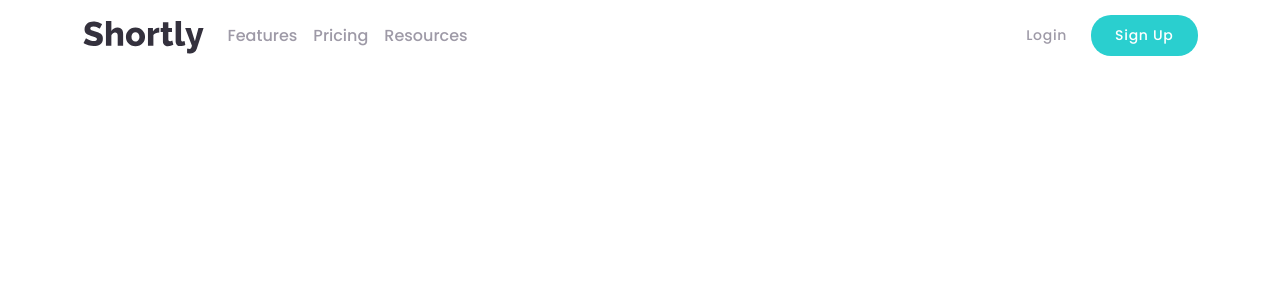
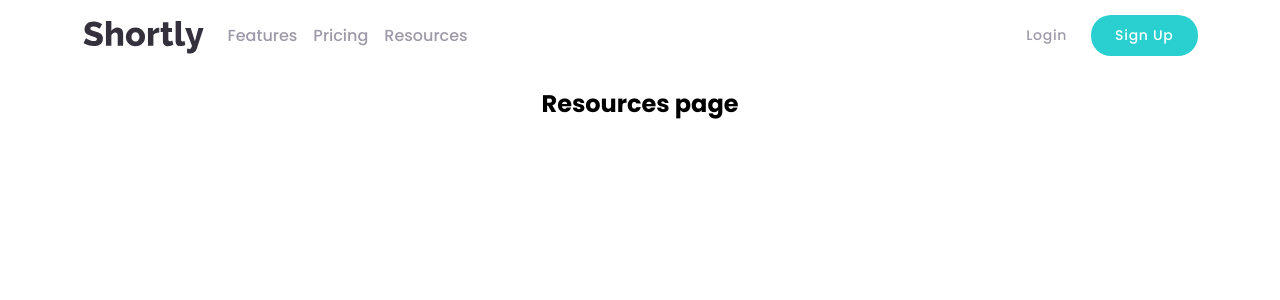
Before and after one commit to OlehTovkaniuk/url-short-fm, a React (Create React App) app: page /resources in a window 1280 px wide. Shown: the top 300 px of the page. Built offline with nearby package versions, Linux system fonts and the light colour scheme.

Commit message:
renamed resources page, centered text in features, pricing, resources

```diff
--- a/src/App.js
+++ b/src/App.js
@@ -2,7 +2,7 @@ import Navbar from './components/nav/Navbar';
 import Home from './components/home/Home';
 import Features from './components/features/Features';
 import Pricing from './components/pricing/Pricing';
-import Resourses from './components/resourses/Resourses';
+import Resources from './components/resources/Resources';
 import { BrowserRouter, Route, Switch } from "react-router-dom";
 import { useState, useEffect } from 'react';
 
@@ -40,8 +40,8 @@ function App() {
           <Route path="/pricing">
             <Pricing />
           </Route>
-          <Route path="/resourses">
-            <Resourses />
+          <Route path="/resources">
+            <Resources />
           </Route>
         </Switch>
       </BrowserRouter>
--- a/src/components/features/Features.jsx
+++ b/src/components/features/Features.jsx
@@ -10,7 +10,7 @@ const WrapperDiv = styled.div`
 export default function Features() {
     return (
         <WrapperDiv>
-            <p>Features page</p>
+            <h2 style={{ textAlign: 'center' }}>Features page</h2>
         </WrapperDiv>
     )
 }
--- a/src/components/nav/MobileMenu.jsx
+++ b/src/components/nav/MobileMenu.jsx
@@ -17,7 +17,7 @@ const StyledList = styled.ul`
 `
 
 export default function MobileMenu({ isOpen, isMobile, close }) {
-    const wrapperDivStyles = {
+    const menuBgStyles = {
         display: isMobile.display,
         position: 'absolute',
         top: isOpen.top,
@@ -34,7 +34,7 @@ export default function MobileMenu({ isOpen, isMobile, close }) {
     }
 
     return (
-        <div style={wrapperDivStyles}>
+        <div style={menuBgStyles}>
             <StyledList>{navList.map(item => <ListItem name={item.name} key={item.id} link={item.link} close={close} />)}</StyledList>
             <LoginButton />
             <Button text='Sign Up' />
--- a/src/components/nav/Navbar.jsx
+++ b/src/components/nav/Navbar.jsx
@@ -39,7 +39,7 @@ export default function Navbar({ showMenuBool }) {
         display: showMenuBool ? 'none' : 'flex'
     }
     const isOpen = {
-        top: open ? '5em' : '-50vh'
+        top: open ? '5em' : '-60vh'
     }
 
     return (
--- a/src/components/pricing/Pricing.jsx
+++ b/src/components/pricing/Pricing.jsx
@@ -10,7 +10,7 @@ const WrapperDiv = styled.div`
 export default function Pricing() {
     return (
         <WrapperDiv>
-            <p>Pricing page</p>
+            <h2 style={{ textAlign: 'center' }}>Pricing page</h2>
         </WrapperDiv>
     )
 }
--- a/src/components/resourses/Resourses.jsx
+++ b/src/components/resources/Resources.jsx
@@ -7,10 +7,10 @@ const WrapperDiv = styled.div`
     max-width: 1115px;
 `;
 
-export default function Resourses() {
+export default function Resources() {
     return (
         <WrapperDiv>
-            <p>Resources page</p>
+            <h2 style={{ textAlign: 'center' }}>Resources page</h2>
         </WrapperDiv>
     )
 }
```
